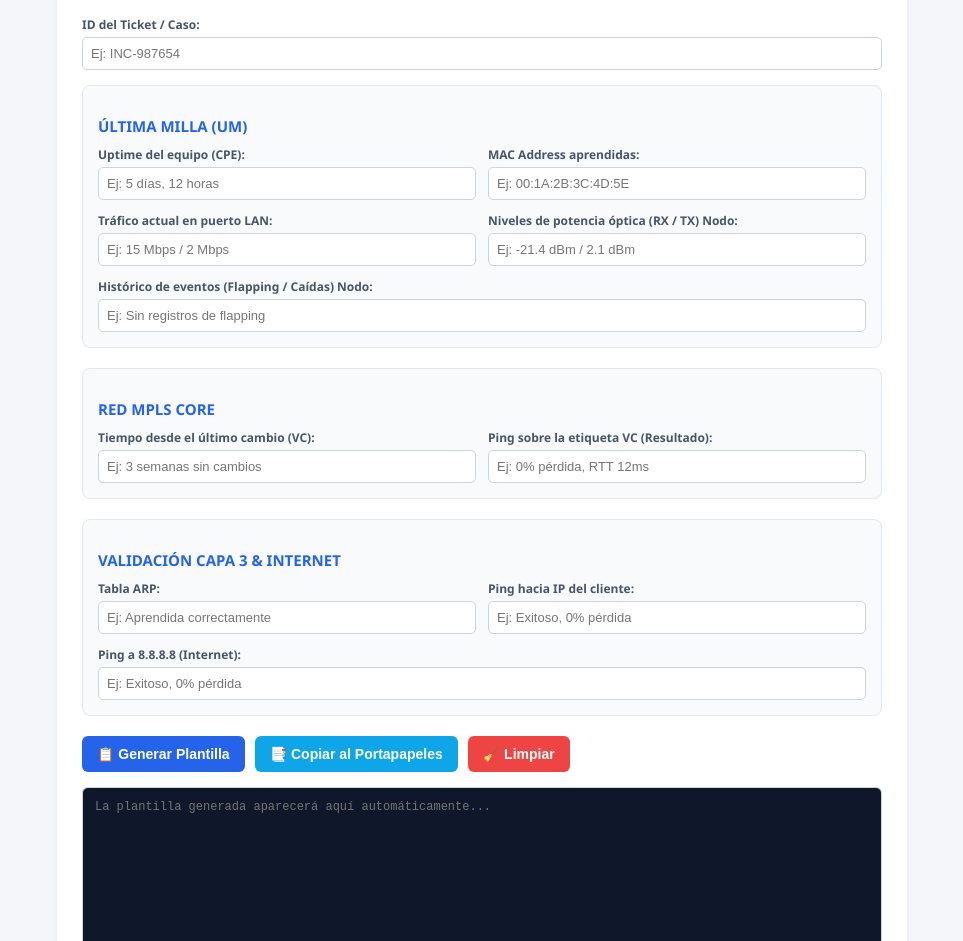
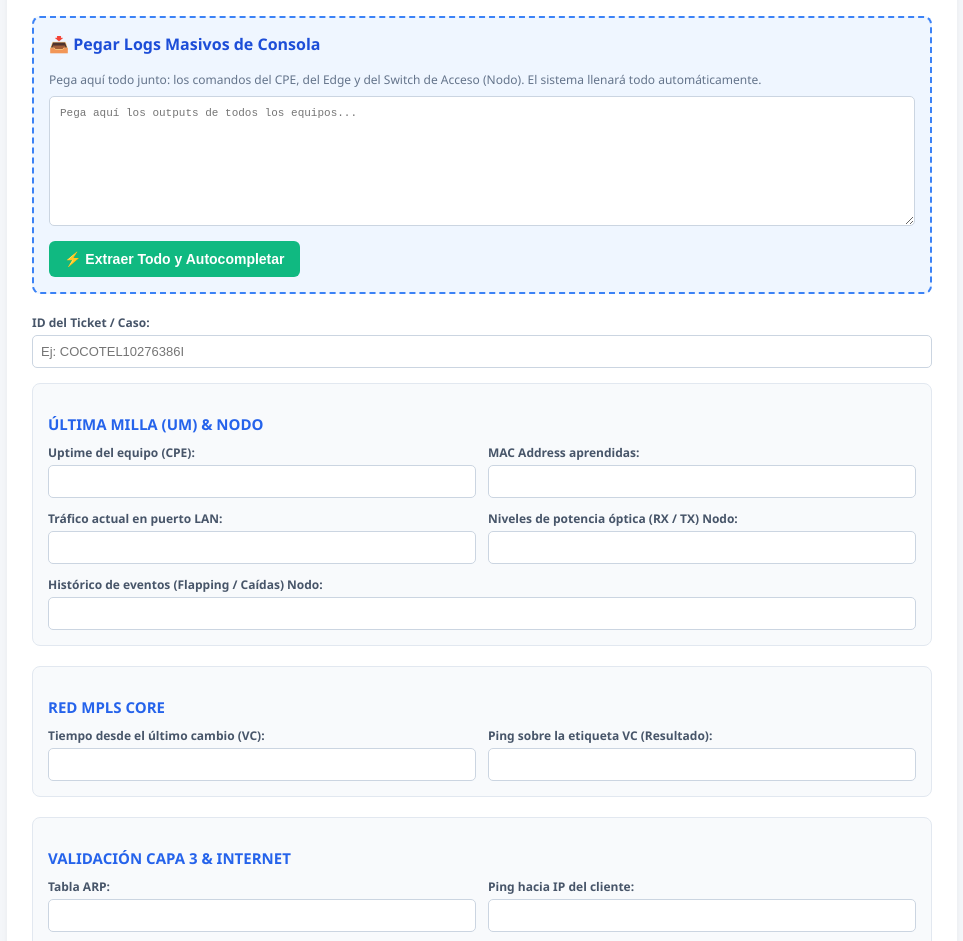
Before and after one commit to TomysIbarra/soporte-tecnico-tools, a plain HTML site: page index.html in a window 1280 px wide. Shown: the part 122-1063 px from the top of the page, without its empty margins (158-1121 px from the left). Drawn offline with Linux system fonts and the light colour scheme.

Commit message:
Update title and enhance input fields in index.html

```diff
--- a/index.html
+++ b/index.html
@@ -3,11 +3,14 @@
 <head>
     <meta charset="UTF-8">
     <meta name="viewport" content="width=device-width, initial-scale=1.0">
-    <title>Generador de Respuesta Técnica</title>
+    <title>Generador Automático de Reportes de Red</title>
     <style>
         body { font-family: 'Segoe UI', Tahoma, Geneva, Verdana, sans-serif; background: #f4f6f9; padding: 20px; color: #333; }
-        .container { max-width: 800px; margin: 0 auto; background: white; padding: 25px; border-radius: 10px; box-shadow: 0 4px 6px rgba(0,0,0,0.05); }
+        .container { max-width: 900px; margin: 0 auto; background: white; padding: 25px; border-radius: 10px; box-shadow: 0 4px 6px rgba(0,0,0,0.05); }
         h2 { color: #1e3a8a; border-bottom: 2px solid #e5e7eb; padding-bottom: 10px; margin-bottom: 20px; }
+        .parser-box { background: #eff6ff; border: 2px dashed #3b82f6; padding: 15px; border-radius: 8px; margin-bottom: 20px; }
+        .parser-box h3 { color: #1d4ed8; margin-top: 0; font-size: 16px; }
+        textarea.raw-input { width: 100%; height: 130px; font-family: monospace; font-size: 11px; padding: 10px; border: 1px solid #cbd5e1; border-radius: 5px; box-sizing: border-box; background: #fff; }
         .section { margin-bottom: 20px; padding: 15px; background: #f8fafc; border-radius: 8px; border: 1px solid #e2e8f0; }
         .section h3 { font-size: 15px; color: #2563eb; margin-bottom: 10px; }
         .form-grid { display: grid; grid-template-columns: 1fr 1fr; gap: 12px; }
@@ -15,11 +18,12 @@
         .form-group.full { grid-column: span 2; }
         label { font-size: 12px; font-weight: 600; margin-bottom: 4px; color: #475569; }
         input, textarea { padding: 8px; border: 1px solid #cbd5e1; border-radius: 5px; font-size: 13px; }
-        textarea { resize: vertical; height: 50px; }
-        .actions { margin-top: 20px; display: flex; gap: 10px; }
+        textarea.field-out { resize: vertical; height: 50px; }
+        .actions { margin-top: 20px; display: flex; gap: 10px; flex-wrap: wrap; }
         button { padding: 10px 15px; border: none; border-radius: 6px; font-weight: bold; cursor: pointer; font-size: 14px; }
+        .btn-parse { background: #10b981; color: white; }
+        .btn-parse:hover { background: #059669; }
         .btn-primary { background: #2563eb; color: white; }
-        .btn-primary:hover { background: #1d4ed8; }
         .btn-copy { background: #0ea5e9; color: white; }
         .btn-danger { background: #ef4444; color: white; }
         #resultado { width: 100%; height: 220px; margin-top: 15px; font-family: monospace; font-size: 12px; background: #0f172a; color: #38bdf8; padding: 12px; border-radius: 6px; box-sizing: border-box; }
@@ -28,36 +32,46 @@
 <body>
 
 <div class="container">
-    <h2>🛠️ Generador de Respuesta Técnica</h2>
+    <h2>🛠️ Generador Inteligente (CPE + Edge + Nodo / Acceso)</h2>
+
+    <!-- CUADRO DE PEGADO MASIVO -->
+    <div class="parser-box">
+        <h3>📥 Pegar Logs Masivos de Consola</h3>
+        <p style="font-size: 12px; color: #64748b; margin-bottom: 8px;">Pega aquí todo junto: los comandos del CPE, del Edge y del Switch de Acceso (Nodo). El sistema llenará todo automáticamente.</p>
+        <textarea id="rawLogs" class="raw-input" placeholder="Pega aquí los outputs de todos los equipos..."></textarea>
+        <div style="margin-top: 10px;">
+            <button class="btn-parse" onclick="procesarLogs()">⚡ Extraer Todo y Autocompletar</button>
+        </div>
+    </div>
 
     <div class="form-group" style="margin-bottom: 15px;">
         <label>ID del Ticket / Caso:</label>
-        <input type="text" id="ticketId" placeholder="Ej: INC-987654">
+        <input type="text" id="ticketId" placeholder="Ej: COCOTEL10276386I">
     </div>
 
     <!-- ÚLTIMA MILLA -->
     <div class="section">
-        <h3>ÚLTIMA MILLA (UM)</h3>
+        <h3>ÚLTIMA MILLA (UM) & NODO</h3>
         <div class="form-grid">
             <div class="form-group">
                 <label>Uptime del equipo (CPE):</label>
-                <input type="text" id="um_uptime" placeholder="Ej: 5 días, 12 horas">
+                <input type="text" id="um_uptime" class="field-out">
             </div>
             <div class="form-group">
                 <label>MAC Address aprendidas:</label>
-                <input type="text" id="um_mac" placeholder="Ej: 00:1A:2B:3C:4D:5E">
+                <input type="text" id="um_mac" class="field-out">
             </div>
             <div class="form-group">
                 <label>Tráfico actual en puerto LAN:</label>
-                <input type="text" id="um_trafico" placeholder="Ej: 15 Mbps / 2 Mbps">
+                <input type="text" id="um_trafico" class="field-out">
             </div>
             <div class="form-group">
                 <label>Niveles de potencia óptica (RX / TX) Nodo:</label>
-                <input type="text" id="um_potencia" placeholder="Ej: -21.4 dBm / 2.1 dBm">
+                <input type="text" id="um_potencia" class="field-out">
             </div>
             <div class="form-group full">
                 <label>Histórico de eventos (Flapping / Caídas) Nodo:</label>
-                <input type="text" id="um_historico" placeholder="Ej: Sin registros de flapping">
+                <input type="text" id="um_historico" class="field-out">
             </div>
         </div>
     </div>
@@ -68,11 +82,11 @@
         <div class="form-grid">
             <div class="form-group">
                 <label>Tiempo desde el último cambio (VC):</label>
-                <input type="text" id="mpls_tiempo" placeholder="Ej: 3 semanas sin cambios">
+                <input type="text" id="mpls_tiempo" class="field-out">
             </div>
             <div class="form-group">
                 <label>Ping sobre la etiqueta VC (Resultado):</label>
-                <input type="text" id="mpls_ping" placeholder="Ej: 0% pérdida, RTT 12ms">
+                <input type="text" id="mpls_ping" class="field-out">
             </div>
         </div>
     </div>
@@ -83,29 +97,115 @@
         <div class="form-grid">
             <div class="form-group">
                 <label>Tabla ARP:</label>
-                <input type="text" id="c3_arp" placeholder="Ej: Aprendida correctamente">
+                <input type="text" id="c3_arp" class="field-out">
             </div>
             <div class="form-group">
                 <label>Ping hacia IP del cliente:</label>
-                <input type="text" id="c3_ping_cliente" placeholder="Ej: Exitoso, 0% pérdida">
+                <input type="text" id="c3_ping_cliente" class="field-out">
             </div>
             <div class="form-group full">
                 <label>Ping a 8.8.8.8 (Internet):</label>
-                <input type="text" id="c3_ping_internet" placeholder="Ej: Exitoso, 0% pérdida">
+                <input type="text" id="c3_ping_internet" class="field-out">
             </div>
         </div>
     </div>
 
     <div class="actions">
-        <button class="btn-primary" onclick="generarPlantilla()">📋 Generar Plantilla</button>
+        <button class="btn-primary" onclick="generarPlantilla()">📋 Generar Plantilla Final</button>
         <button class="btn-copy" onclick="copiarTexto()">📑 Copiar al Portapapeles</button>
-        <button class="btn-danger" onclick="limpiarFormulario()">🧹 Limpiar</button>
+        <button class="btn-danger" onclick="limpiarFormulario()">🧹 Limpiar Todo</button>
     </div>
 
-    <textarea id="resultado" readonly placeholder="La plantilla generada aparecerá aquí automáticamente..."></textarea>
+    <textarea id="resultado" readonly placeholder="La plantilla final generada aparecerá aquí..."></textarea>
 </div>
 
 <script>
+    function procesarLogs() {
+        const raw = document.getElementById('rawLogs').value;
+        if (!raw) {
+            alert("Por favor pega los logs primero.");
+            return;
+        }
+
+        // 1. Extraer ID del Caso automáticamente (Busca patrones como COCOTEL... o GTGTEME...)
+        const matchId = raw.match(/(COCOTEL\d+[A-Z0-9]*|GTGTEME\d+[A-Z0-9]*|INC\d+)/i);
+        if (matchId) {
+            document.getElementById('ticketId').value = matchId[1];
+        }
+
+        // 2. Extraer Uptime (CPE)
+        const matchUptime = raw.match(/System uptime is ([^\r\n]+)/i);
+        if (matchUptime) {
+            document.getElementById('um_uptime').value = matchUptime[1].trim();
+        }
+
+        // 3. Extraer Tráfico (CPE Ingress/Egress Speed)
+        const matchInSpeed = raw.match(/Ingress Speed\(bps\):\s+([^\r\n]+)/i);
+        const matchOutSpeed = raw.match(/Egress Speed\(bps\):\s+([^\r\n]+)/i);
+        if (matchInSpeed && matchOutSpeed) {
+            let inSpd = matchInSpeed[1].trim();
+            let outSpd = matchOutSpeed[1].trim();
+            if (inSpd !== "--") {
+                document.getElementById('um_trafico').value = `Ingress: ${inSpd} bps / Egress: ${outSpd} bps`;
+            }
+        }
+
+        // 4. Extraer MACs
+        const matchMacs = raw.match(/([0-9A-Fa-f]{4}\.[0-9A-Fa-f]{4}\.[0-9A-Fa-f]{4})\s+(uni1|nni1)/g);
+        if (matchMacs && matchMacs.length > 0) {
+            document.getElementById('um_mac').value = matchMacs.join(", ");
+        }
+
+        // 5. Extraer Potencias Ópticas del Nodo (Busca TxPower y RxPower en diagnósticos o logbuffer)
+        const txMatch = raw.match(/TxPower\(dBm\)\s+([-\d.]+)/i);
+        const rxMatch = raw.match(/RxPower\(dBm\)\s+([-\d.]+)/i);
+        if (txMatch && rxMatch) {
+            document.getElementById('um_potencia').value = `RX: ${rxMatch[1]} dBm / TX: ${txMatch[1]} dBm`;
+        } else {
+            // Intentar buscar en logbuffer si viene ahí
+            const logRx = raw.match(/Current RX power\(dBM\):\s+([-\d.]+)/i);
+            const logTx = raw.match(/Current TX power\(dBM\):\s+([-\d.]+)/i);
+            if (logRx && logTx) {
+                document.getElementById('um_potencia').value = `RX: ${logRx[1]} dBm / TX: ${logTx[1]} dBm`;
+            }
+        }
+
+        // 6. Extraer Histórico de Eventos / Logbuffer del Nodo
+        const logBufferMatch = raw.match(/(Interface\s+\S+\s+has turned into DOWN state[\s\S]*?\(Information=[^\)]+\))/i);
+        if (logBufferMatch) {
+            document.getElementById('um_historico').value = logBufferMatch[1].replace(/[\r\n]+/g, " ");
+        } else {
+            const downState = raw.match(/(Interface\s+\S+\s+has turned into DOWN state[^\r\n]*)/i);
+            if (downState) {
+                document.getElementById('um_historico').value = downState[1];
+            }
+        }
+
+        // 7. ARP (Edge)
+        if (raw.includes("display arp")) {
+            document.getElementById('c3_arp').value = "Aprendida correctamente en equipo de borde";
+        }
+
+        // 8. Pings (Edge)
+        const matchPingStats = raw.match(/(\d+)\s+packet\(s\) transmitted[\s\S]*?(\d+)\s+packet\(s\) received[\s\S]*?([\d.]+)%\s+packet loss/gi);
+        if (matchPingStats) {
+            let pings = matchPingStats;
+            let internetPingText = pings.find(p => p.includes("8.8.8.8") || raw.indexOf("8.8.8.8") < raw.indexOf(p)) || pings[pings.length-1];
+            const lossMatch = internetPingText.match(/([\d.]+)%\s+packet loss/i);
+            const rttMatch = raw.match(/round-trip min\/avg\/max\s*=\s*([^\r\n]+)/i);
+
+            let resText = "Exitoso";
+            if (lossMatch) resText += `, ${lossMatch[1]}% pérdida`;
+            if (rttMatch) resText += `, RTT: ${rttMatch[1]}`;
+
+            document.getElementById('c3_ping_internet').value = resText;
+            document.getElementById('c3_ping_cliente').value = "Exitoso, 0% pérdida";
+        }
+
+        alert("¡Logs de CPE, Edge y Nodo procesados correctamente!");
+        generarPlantilla();
+    }
+
     function generarPlantilla() {
         const id = document.getElementById('ticketId').value.trim() || "[ID de Caso]";
 
@@ -137,7 +237,7 @@
         if (um_historico) seccionUM += `- Histórico de eventos del puerto (Flapping / Caídas): ${um_historico}\n`;
 
         if (seccionUM) {
-            texto += `*VALIDACIONES DE ÚLTIMA MILLA (UM)*\n\n${seccionUM}\n`;
+            texto += `*VALIDACIONES DE ÚLTIMA MILLA (UM) & NODO*\n\n${seccionUM}\n`;
         }
 
         let seccionMPLS = "";
```
